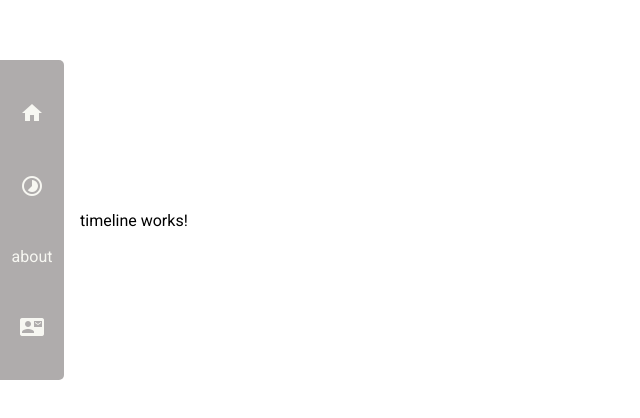
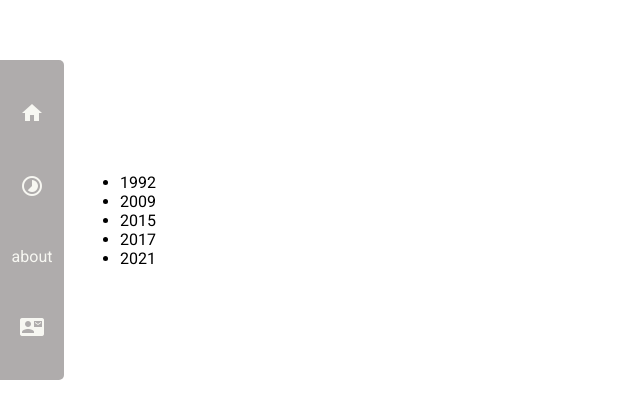
Before and after one commit to tessmannaugusto/mySiteAngular, an Angular app: page /timeline in a window 1280 px wide. Shown: the part 180-598 px from the top of the page, without its empty margins (0-640 px from the left). Built offline with nearby package versions, Linux system fonts and the light colour scheme.

Commit message:
add timeline toggle details logic

```diff
--- a/src/app/contact/contact.component.css
+++ b/src/app/contact/contact.component.css
@@ -31,7 +31,10 @@ ul li i:hover {
     color: rgb(255, 144, 40);
 }
 
-form { max-width:420px; margin:50px auto; }
+form {
+    max-width:420px;
+    margin:50px auto;
+}
 
 .feedback-input {
   color:white;
@@ -49,11 +52,12 @@ form { max-width:420px; margin:50px auto; }
   outline:0;
 }
 
-.feedback-input:focus { border:2px solid grey; }
+.feedback-input:focus {
+    border:2px solid grey;
+ }
 
 textarea {
   height: 20vh;
-  line-height: 150%;
   resize:none;
 }
 
@@ -72,6 +76,8 @@ textarea {
 }
 [type="submit"]:hover { background:#CC4949; }
 
+
+
 @media (max-width: 640px) {
     .main-contact {
         height: auto;
--- a/src/app/timeline/timeline.component.html
+++ b/src/app/timeline/timeline.component.html
@@ -1,3 +1,19 @@
 <div class="main-timeline">
-    <p>timeline works!</p>
+    <div class="timeline-container">
+        <ul>
+            <li (click)="toggleFirstDate()">1992</li>
+            <li (click)="toggleSecondDate()">2009</li>
+            <li (click)="toggleThirdtDate()">2015</li>
+            <li (click)="toggleFourthDate()">2017</li>
+            <li (click)="toggleFifthDate()">2021</li>
+        </ul>
+    </div>
+    <div class="details-container">
+        <p *ngIf="showFirstDate">1992 details</p>
+        <p *ngIf="showSecondDate">2009 details</p>
+        <p *ngIf="showThirdDate">2015 details</p>
+        <p *ngIf="showFourthDate">2017 details</p>
+        <p *ngIf="showFifthDate">2021 details</p>
+    </div>
+
 </div>
--- a/src/app/timeline/timeline.component.ts
+++ b/src/app/timeline/timeline.component.ts
@@ -12,4 +12,30 @@ export class TimelineComponent implements OnInit {
   ngOnInit(): void {
   }
 
+  showFirstDate = false;
+  showSecondDate = false;
+  showThirdDate = false;
+  showFourthDate = false;
+  showFifthDate = false;
+
+  toggleFirstDate(){
+    this.showFirstDate = !this.showFirstDate;
+  }
+
+  toggleSecondDate(){
+    this.showSecondDate = !this.showSecondDate;
+  }
+
+  toggleThirdtDate(){
+    this.showThirdDate = !this.showThirdDate;
+  }
+
+  toggleFourthDate(){
+    this.showFourthDate = !this.showFourthDate;
+  }
+
+  toggleFifthDate(){
+    this.showFifthDate = !this.showFifthDate;
+  }
+
 }
```
